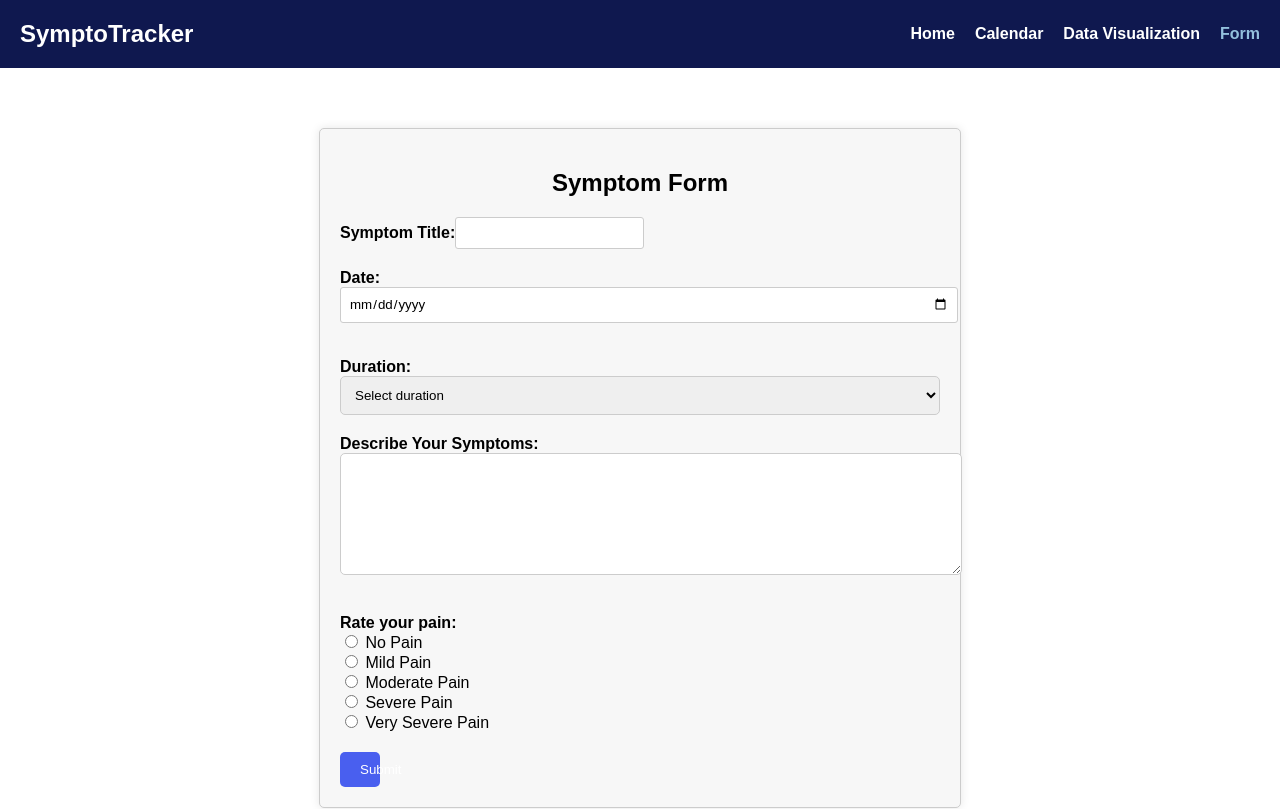
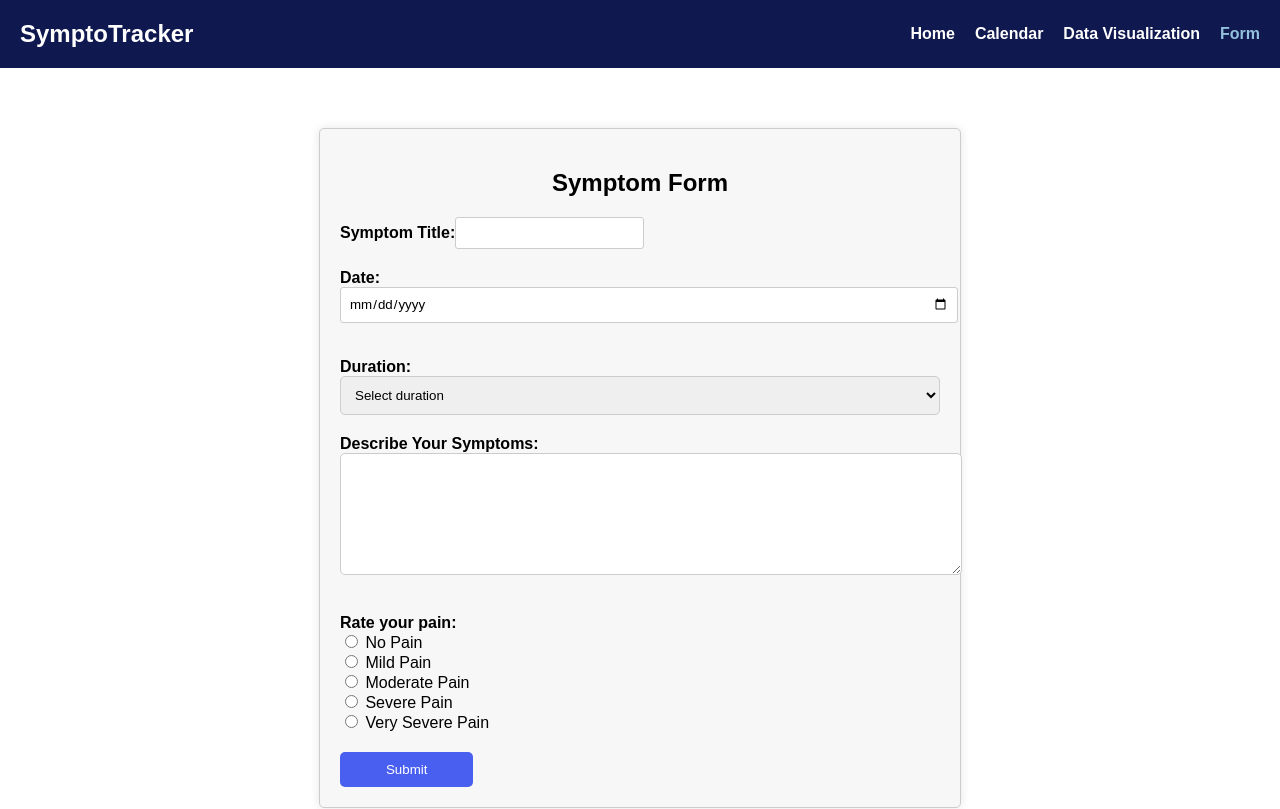
Before and after one commit to info340a-wi24/project-info340-team-1, a React (Create React App) app: page /form in a window 1280 px wide. Shown: the top 809 px of the page. Built offline with nearby package versions, Linux system fonts and the light colour scheme; no server answers; the database is empty.

Commit message:
submit button size

```diff
--- a/src/style.css
+++ b/src/style.css
@@ -248,7 +248,7 @@ header a {
     padding: 10px 20px;;
     border-radius: 5px;
     cursor: pointer;
-    width: 2em;
+    width: 10em;
 }
 
 #submit:hover {
```
